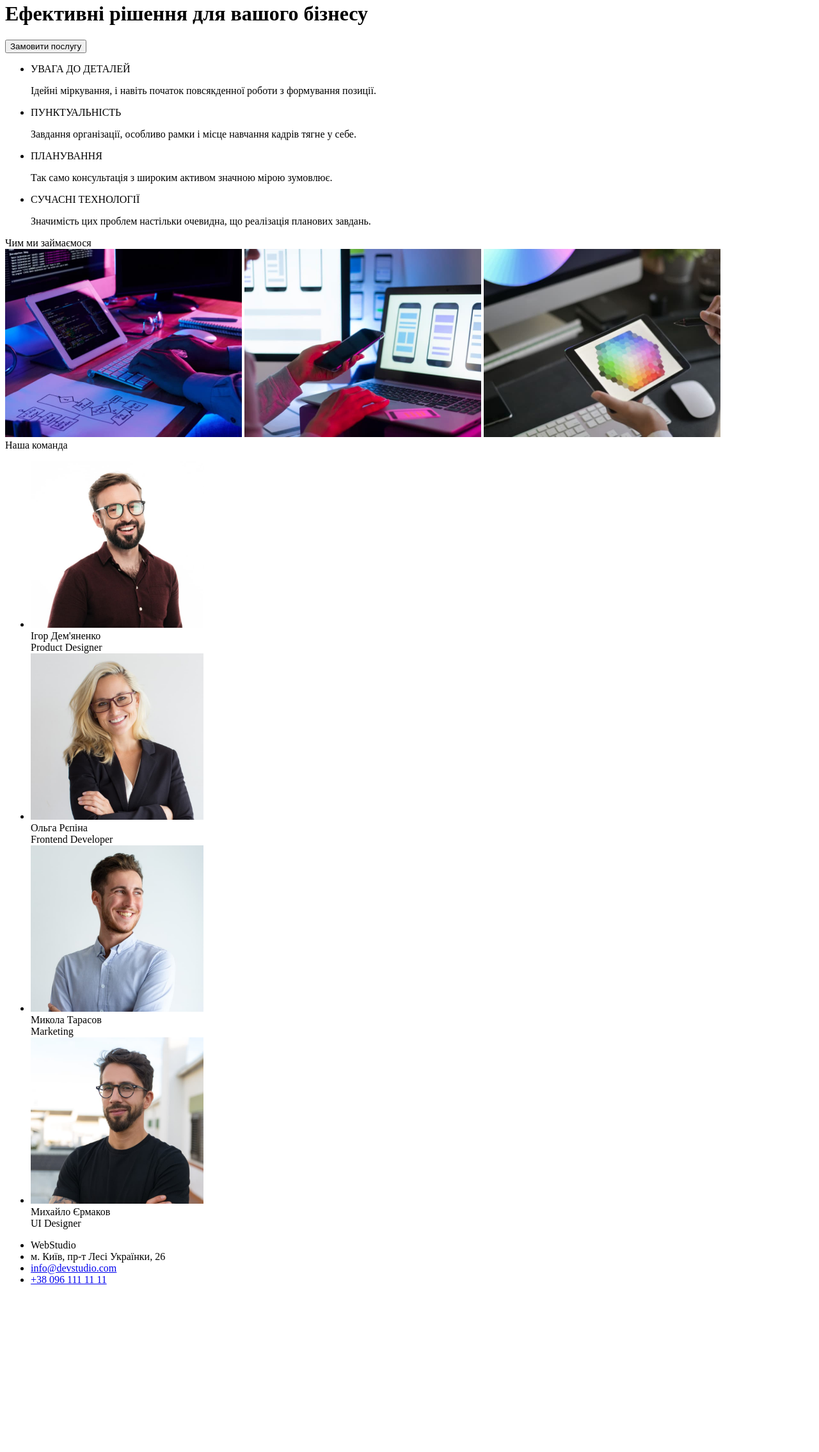
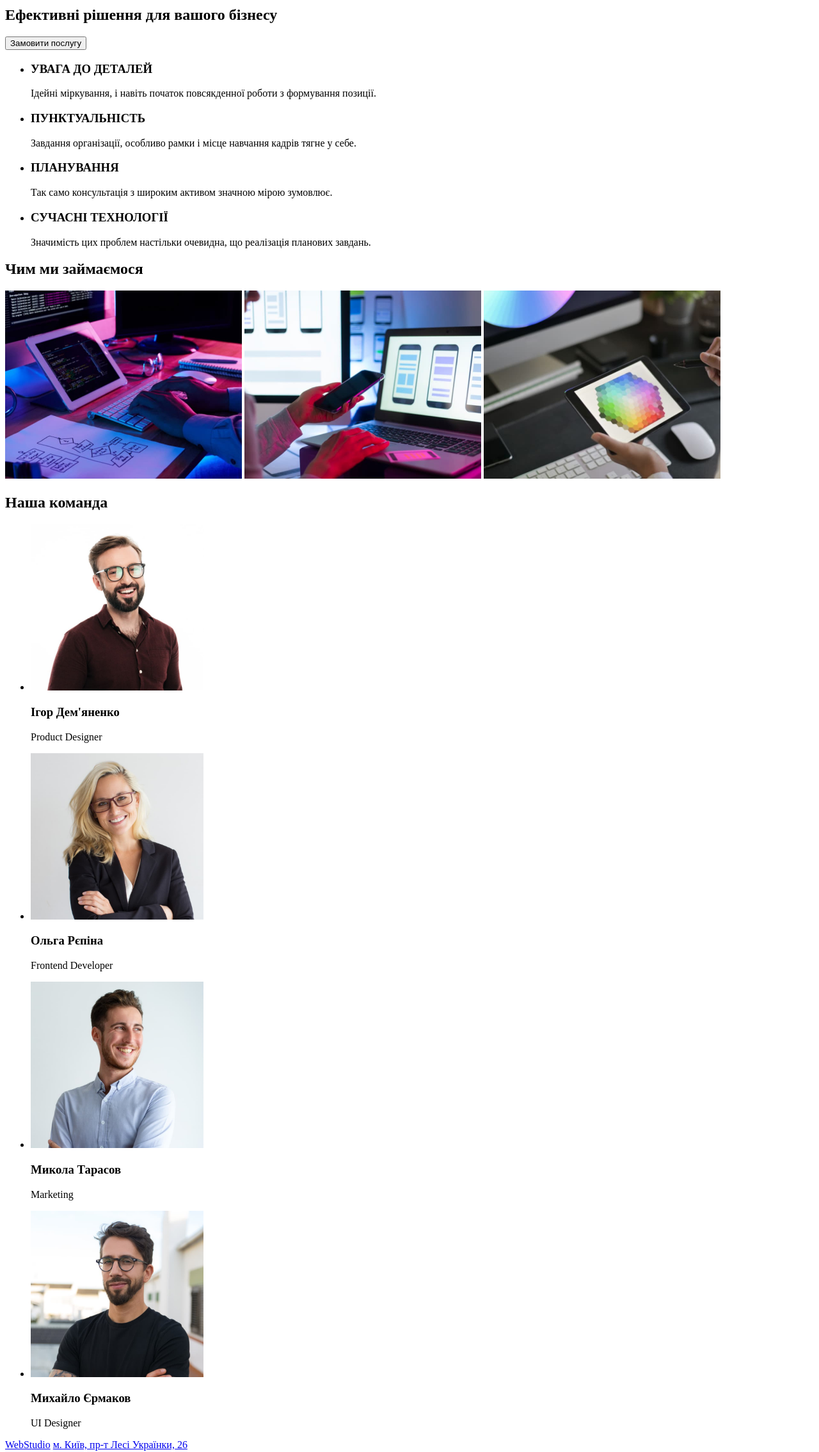
Before and after one commit to sh9vch9nk0/goit-markup-hw-01, a plain HTML site: page index.html in a window 1280 px wide. Shown: the part 158-2427 px from the top of the page at 64% size. Before the commit the page ends 2183 px from the top, so only its background shows below. Drawn offline with Linux system fonts and the light colour scheme.

Commit message:
Errors corrected

```diff
--- a/index.html
+++ b/index.html
@@ -9,8 +9,8 @@
   <body>
     <header>
       <nav>
+        <a href=" " target="_blank"><span>Web</span>Studio</a>
         <ul>
-          <li><span>Web</span><span>Studio</span></li>
           <li><a href="">Студія</a></li>
           <li><a href="">Портфоліо</a></li>
           <li><a href="">Контакти</a></li>
@@ -24,41 +24,43 @@
       </div>
     </header>
     <main>
-      <div class="container">
+      <section>
         <h1>Ефективні рішення для вашого бізнесу</h1>
         <button type="button">Замовити послугу</button>
-      </div>
-      <div class="container">
+      </section>
+      <section>
         <ul>
           <li>
-            <div>УВАГА ДО ДЕТАЛЕЙ</div>
+            <h3>УВАГА ДО ДЕТАЛЕЙ</h3>
             <p>
               Ідейні міркування, і навіть початок повсякденної роботи з
               формування позиції.
             </p>
           </li>
           <li>
-            <div>ПУНКТУАЛЬНІСТЬ</div>
+            <h3>ПУНКТУАЛЬНІСТЬ</h3>
             <p>
               Завдання організації, особливо рамки і місце навчання кадрів тягне
               у себе.
             </p>
           </li>
           <li>
-            <div>ПЛАНУВАННЯ</div>
+            <h3>ПЛАНУВАННЯ</h3>
             <p>
               Так само консультація з широким активом значною мірою зумовлює.
             </p>
           </li>
           <li>
-            <div>СУЧАСНІ ТЕХНОЛОГІЇ</div>
+            <h3>СУЧАСНІ ТЕХНОЛОГІЇ</h3>
             <p>
               Значимість цих проблем настільки очевидна, що реалізація планових
               завдань.
             </p>
           </li>
         </ul>
-        <div class="subheader">Чим ми займаємося</div>
+      </section>
+      <section>
+        <h2>Чим ми займаємося</h2>
         <img
           src="/images/programming_1.jpg"
           alt="programming picture"
@@ -77,9 +79,9 @@
           width="370"
           height="294"
         />
-    </div>
-      <div class="container">
-        <div class="subheader">Наша команда</div>
+      </section>
+      <section>
+        <h2>Наша команда</h2>
         <ul>
           <li>
             <img
@@ -88,8 +90,8 @@
               width="270"
               height="260"
             />
-            <div>Ігор Дем'яненко</div>
-            <div>Product Designer</div>
+            <h3>Ігор Дем'яненко</h3>
+            <p>Product Designer</p>
           </li>
           <li>
             <img
@@ -98,8 +100,8 @@
               width="270"
               height="260"
             />
-            <div>Ольга Рєпіна</div>
-            <div>Frontend Developer</div>
+            <h3>Ольга Рєпіна</h3>
+            <p>Frontend Developer</p>
           </li>
           <li>
             <img
@@ -108,27 +110,30 @@
               width="270"
               height="260"
             />
-            <div>Микола Тарасов</div>
-            <div>Marketing</div>
+            <h3>Микола Тарасов</h3>
+            <p>Marketing</p>
           </li>
           <li>
             <img
-              src="/images/ui designer.jpg"
+              src="/images/ui_designer.jpg"
               alt="ui designer"
               width="270"
               height="260"
             />
-            <div>Михайло Єрмаков</div>
-            <div>UI Designer</div>
+            <h3>Михайло Єрмаков</h3>
+            <p>UI Designer</p>
           </li>
         </ul>
-    </div>
+      </section>
     </main>
     <footer>
       <div>
+        <a href=" " target="_blank"><span>Web</span>Studio</a>
+        <a
+            href=" " target="_blank"
+            >м. Київ, пр-т Лесі Українки, 26</a
+          >
         <ul>
-          <li><span>Web</span><span>Studio</span></li>
-          <li>м. Київ, пр-т Лесі Українки, 26</li>
           <li><a href="mailto:info@devstudio.com">info@devstudio.com</a></li>
           <li><a href="tel:+380961111111">+38 096 111 11 11</a></li>
         </ul>
```
Also changed, not shown: images/ui_designer.jpg (renamed from images/ui designer.jpg).
